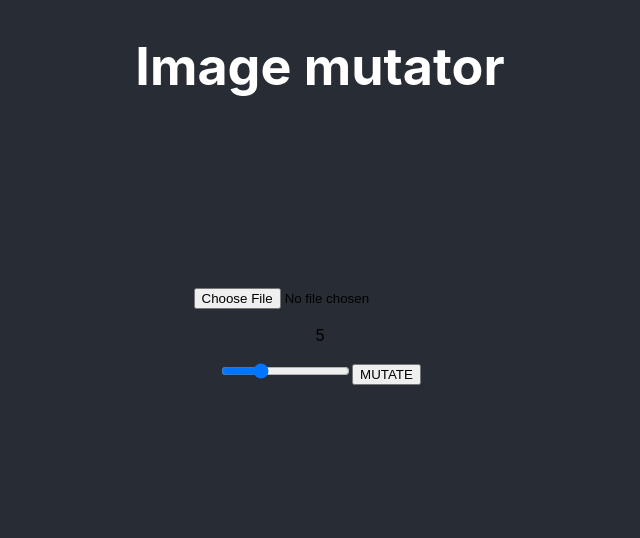
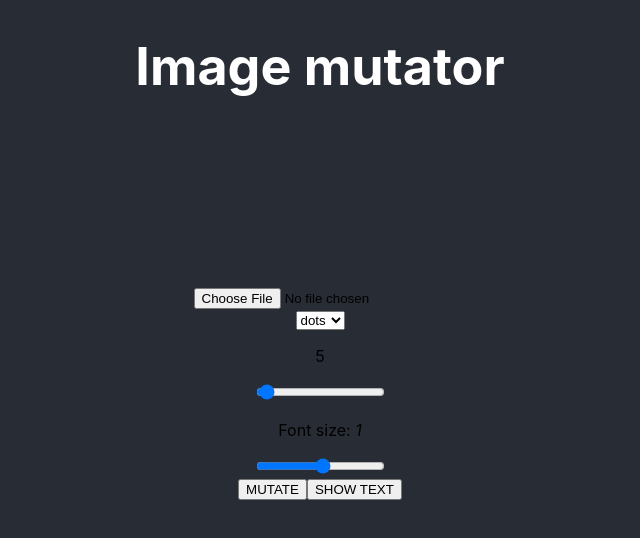
Before and after one commit to FabricioJRepetto/mutant-image, a React (Create React App) app: page / in a window 1280 px wide. Shown: the top 538 px of the page, without its empty margins (320-960 px from the left). Built offline with nearby package versions, Linux system fonts and the light colour scheme.

Commit message:
dot conversion

```diff
--- a/src/App.css
+++ b/src/App.css
@@ -1,8 +1,9 @@
 .App {
     text-align: center;
-    background-color: #282c34;
+    /* background-color: #282c34; */
     min-height: 100vh;
-    height: fit-content;
+    /* height: fit-content; */
+    /* padding-bottom: 2em; */
 }
 
 .App-header {
@@ -16,6 +17,7 @@
 
 .ascciContainer {
     margin: 2em 0;
+    height: fit-content;
     font-family: 'Courier Prime', monospace;
     line-height: 0%;
     letter-spacing: .1em;
--- a/src/App.js
+++ b/src/App.js
@@ -3,8 +3,11 @@ import './App.css';
 
 function App() {
     const [bluePrint, setBluePrint] = useState()
+    const [style, setStyle] = useState('dots')
     const [res, setRes] = useState(5)
     const [imgData, setImgData] = useState()
+    const [fontSize, setFontSize] = useState(1)
+    const [showText, setShowText] = useState(false)
 
     const canvas = useRef(null)
     const cntx = useRef(null)
@@ -15,7 +18,7 @@ function App() {
         }
     }, [])
 
-    const ascii = (imgData) => {
+    const mutator = (imgData) => {
         const {
             width,
             height,
@@ -60,19 +63,30 @@ function App() {
                     g = data[pos + 1],
                     b = data[pos + 2],
                     average = (r + g + b) / 3,
-                    char = rgbToChar(average),
+                    // (average * 100) / 255 = tamaño relativo al brillo (regla de 3)
+                    // / 100 = tamaño convertido a porcentaje
+                    // res * porcentaje = tamaño del circulo en pixeles
+                    dotSize = style === 'dots' && Math.round(res * (((average * 100) / 255)) / 100),
+                    char = style === 'ascii' && rgbToChar(average),
                     rgb = `rgb(${r}, ${g}, ${b})`
+
+                if (average !== 255) console.log('res: ', res, 'avg: ', average, 'size: ', dotSize)
 
                 imageToArray.push({
                     x,
                     y,
-                    char,
-                    color: rgb
+                    average,//: ascii & dots
+                    char,//? ascii
+                    dotSize,//* dots
+                    r,//! CMYK
+                    g,//! CMYK
+                    b,//! CMYK
+                    color: rgb//: ascii & dots
                 })
             }
         }
 
-        setBluePrint(() => toText(imageToArray, Math.ceil(width / res)))
+        style === 'ascii' && setBluePrint(() => toText(imageToArray, Math.round(width / res))) //? ascii text version
         return imageToArray
     }
 
@@ -89,19 +103,53 @@ function App() {
             canvas.current.width = width
             canvas.current.height = height
             cntx.current.drawImage(img, 0, 0, width, height)
-            //? console.log(canvas.current.toDataURL()) // convierte a base64
+            // console.log(canvas.current.toDataURL()) //? convierte a base64
             const data = cntx.current.getImageData(0, 0, width, height)
             setImgData(() => data)
         }
     }
 
-    const print = () => {
+    const print = (size) => {
         cntx.current.clearRect(0, 0, canvas.current.width, canvas.current.height)
-        cntx.current.font = res * 1.2 + 'px Courier Prime'
-        ascii(imgData).forEach(e => {
-            cntx.current.fillStyle = e.color
-            cntx.current.fillText(e.char, e.x, e.y)
-        })
+
+        switch (style) {
+            case 'dots':
+                mutator(imgData).forEach(e => drawCircle(e.x, e.y, e.dotSize, e.color))
+                break;
+
+            default:
+                size
+                    ? cntx.current.font = Math.round(Math.round(imgData.width / res) * size) + 'px Courier Prime'
+                    : cntx.current.font = Math.round(Math.round(imgData.width / res) * fontSize) + 'px Courier Prime'
+
+                mutator(imgData).forEach(e => {
+                    cntx.current.fillStyle = e.color
+                    cntx.current.fillText(e.char, e.x, e.y)
+                })
+                break;
+        }
+
+    }
+
+    const fontSizeHandler = (e) => {
+        e.preventDefault()
+        if (!imgData) return
+        let size = parseInt(e.target.value) / 10
+        setFontSize(() => size)
+        print(size)
+    }
+
+    const styleHandler = (e) => {
+        e.preventDefault()
+        let value = e.target.value
+        setStyle(() => value)
+    }
+
+    const drawCircle = (x, y, size, color) => {
+        const circle = new Path2D();
+        circle.arc(x, y, size, 0, 2 * Math.PI);
+        cntx.current.fillStyle = color
+        cntx.current.fill(circle)
     }
 
     return (
@@ -112,16 +160,33 @@ function App() {
 
             <canvas ref={canvas}></canvas>
 
-            <section>
+            <div>
                 <input type="file" onChange={loadImage}></input>
-                <p>{res}{imgData && <i> ({Math.ceil(imgData.width / res)} per row)</i>}
-                </p>
-                <input type="range" min={1} max={15} defaultValue={5} onChange={(e) => setRes(parseInt(e.target.value))}></input>
-                <button onClick={print}>MUTATE</button>
-            </section>
+            </div>
+
+            <div>
+                <select name="style" id="select" defaultValue={'dots'} onChange={styleHandler}>
+                    <option value="ascii">ascii</option>
+                    <option value="dots">dots</option>
+                </select>
+            </div>
+
+            <div>
+                <p>{res}{imgData && <i> ({Math.round(imgData.width / res)} per row)</i>}</p>
+                <input type="range" min={1} max={150} defaultValue={5} onChange={(e) => setRes(parseInt(e.target.value))}></input>
+            </div>
+
+            <div>
+                <p>Font size: <i>{fontSize}</i></p>
+                <input type="range" min={0} max={19} defaultValue={10} onChange={fontSizeHandler}></input>
+            </div>
+
+            <button onClick={print}>MUTATE</button>
+            <button onClick={() => setShowText(() => !showText)}>SHOW TEXT</button>
+            {/* <button onClick={drawCircle}>CIRCLE</button> */}
 
             <div className='ascciContainer'>
-                {bluePrint && bluePrint.map((string, i) => <p key={i}>{string}</p>)}
+                {bluePrint && showText && bluePrint.map((string, i) => <p key={i}>{string}</p>)}
             </div>
         </div>
     );
@@ -131,3 +196,7 @@ export default App;
 
 //: https://github.com/benwiley4000/gif-frames
 //? gif frames
+
+//: 1 - carga la imagen: setea el tamaño del canvas y muestra la imagen
+//* 2 - imprime: limpia el canvas, setea tamaño de fuente,
+//* genera array de caracteres segun resolución y dibuja en el canvas
--- a/src/index.css
+++ b/src/index.css
@@ -1,4 +1,5 @@
 body {
+    background-color: #282c34;
     margin: 0;
     font-family: -apple-system, BlinkMacSystemFont, 'Segoe UI', 'Roboto', 'Oxygen',
         'Ubuntu', 'Cantarell', 'Fira Sans', 'Droid Sans', 'Helvetica Neue',
```
Lines whose indentation alone changed are shown as unchanged.
